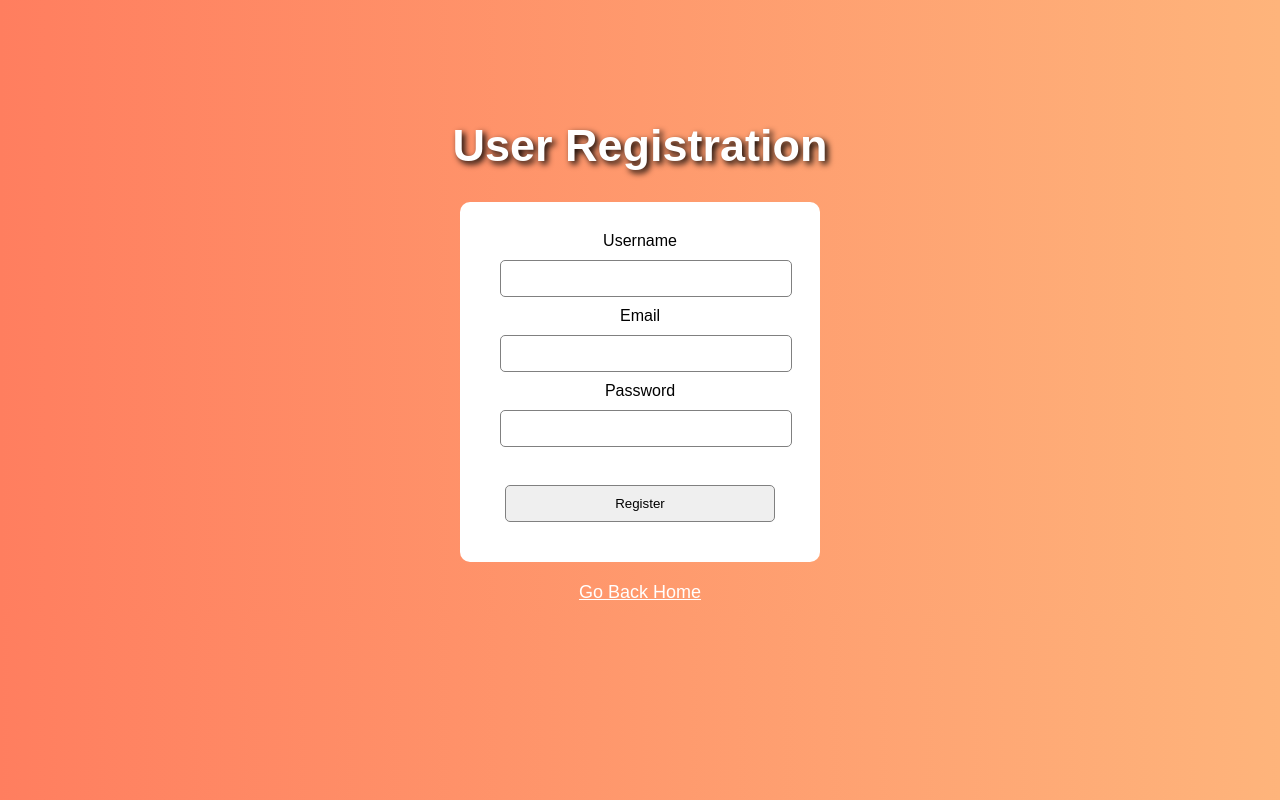
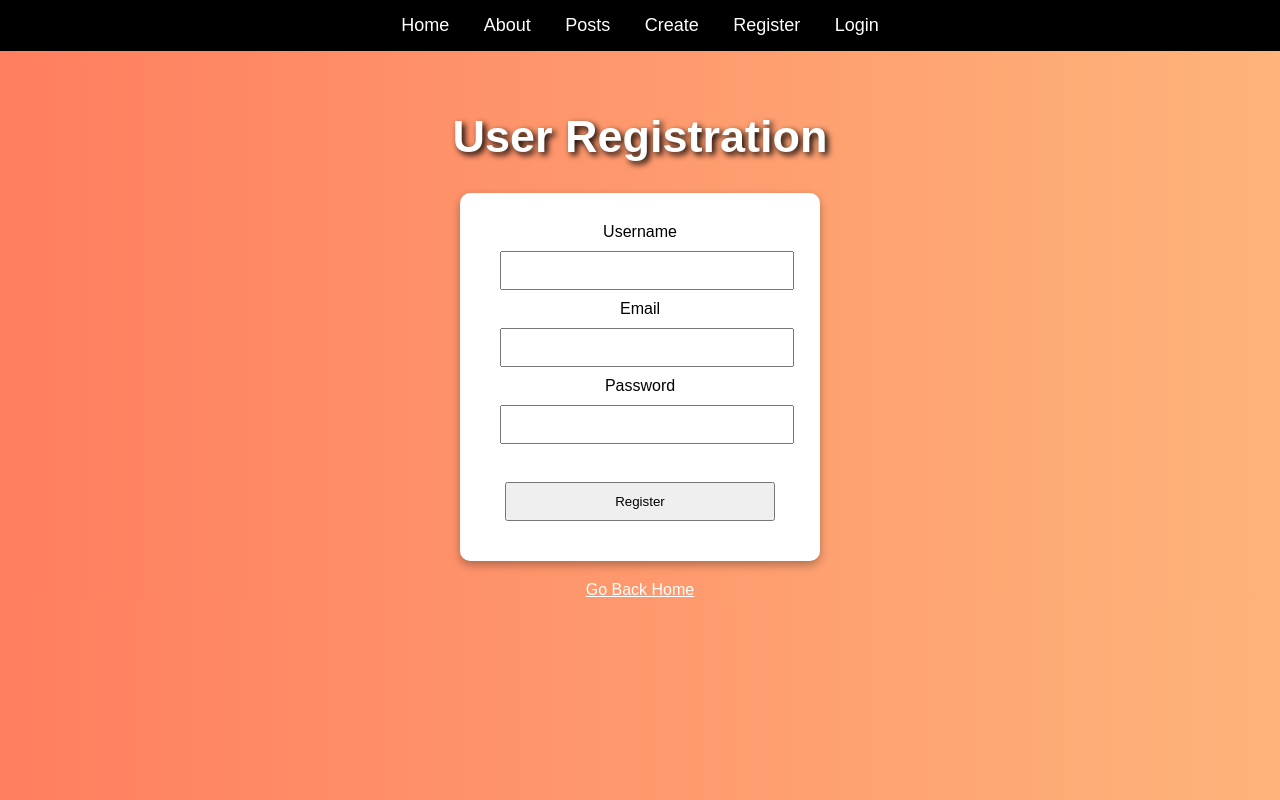
Before and after one commit to YUVI00111/Blog-Platform, a Flask app: page /register in a window 1280 px wide. Run offline with Flask 3, Linux system fonts and the light colour scheme.

Commit message:
Displying Post and Navigation

```diff
--- /dev/null
+++ b/templates/base.html
@@ -0,0 +1,86 @@
+<!DOCTYPE html>
+<html>
+<head>
+<title>Blog Platform</title>
+
+<style>
+
+body{
+    margin:0;
+    font-family: Arial;
+    background: linear-gradient(to right, #ff7e5f, #feb47b);
+}
+
+/* Navbar */
+.navbar{
+    background:black;
+    padding:15px;
+    text-align:center;
+}
+
+.navbar a{
+    color:white;
+    margin:15px;
+    text-decoration:none;
+    font-size:18px;
+}
+
+.navbar a:hover{
+    color:yellow;
+}
+
+/* Content */
+.content{
+    text-align:center;
+    margin-top:60px;
+}
+
+/* Card Style */
+.card{
+    background:white;
+    width:300px;
+    margin:20px auto;
+    padding:20px;
+    border-radius:10px;
+    box-shadow:0px 4px 10px rgba(0,0,0,0.3);
+}
+
+/* Form */
+input, textarea{
+    width:90%;
+    padding:10px;
+    margin:10px;
+}
+
+button{
+    padding:10px 20px;
+    background:black;
+    color:white;
+    border:none;
+}
+
+button:hover{
+    background:red;
+}
+
+</style>
+
+</head>
+
+<body>
+
+<div class="navbar">
+    <a href="/">Home</a>
+    <a href="/about">About</a>
+    <a href="/posts">Posts</a>
+    <a href="/create">Create</a>
+    <a href="/register">Register</a>
+    <a href="/login">Login</a>
+</div>
+
+<div class="content">
+    {% block content %}{% endblock %}
+</div>
+
+</body>
+</html>
--- a/templates/register.html
+++ b/templates/register.html
@@ -1,84 +1,34 @@
-<!DOCTYPE html>
-<html>
-<head>
-<title>Register</title>
+{% extends "base.html" %}
 
-<style>
+{% block content %}
 
-body{
-background: linear-gradient(to right,#ff7e5f,#feb47b);
-font-family: Arial, sans-serif;
-text-align:center;
-margin-top:120px;
-}
+<h1 style="color:white; font-size:45px; text-shadow:3px 3px 6px black;">
+    User Registration
+</h1>
 
-h1{
-color:white;
-font-size:45px;
-text-shadow:3px 3px 6px black;
-}
-
-form{
-background:white;
-padding:30px;
-border-radius:10px;
-width:300px;
-margin:auto;
-}
-
-input{
-width:90%;
-padding:10px;
-margin:10px;
-border-radius:5px;
-border:1px solid gray;
-}
-
-button{
-padding:10px 20px;
-background:black;
-color:white;
-border:none;
-border-radius:5px;
-}
-
-button:hover{
-background:red;
-}
-
-a{
-display:block;
-margin-top:20px;
-color:white;
-font-size:18px;
-}
-
-</style>
-
-</head>
-
-<body>
-
-<h1>User Registration</h1>
+<div class="card" style="width:300px; margin:auto; padding:30px;">
 
 <form method="POST">
 
 {{ form.hidden_tag() }}
 
 {{ form.username.label }}<br>
-{{ form.username() }}<br>
+{{ form.username(class="form-control") }}<br>
 
 {{ form.email.label }}<br>
-{{ form.email() }}<br>
+{{ form.email(class="form-control") }}<br>
 
 {{ form.password.label }}<br>
-{{ form.password() }}<br><br>
+{{ form.password(class="form-control") }}<br><br>
 
-{{ form.submit() }}
+{{ form.submit(class="btn") }}
 
 </form>
 
-<a href="/">Go Back Home</a>
+</div>
 
-</body>
-</html>
+<a href="/" style="color:white; margin-top:20px; display:block;">
+    Go Back Home
+</a>
+
+{% endblock %}
```
Also changed, not shown: templates/about.html (+22 -37 lines), templates/create_post.html (+15 -43 lines), templates/index.html (+20 -49 lines), templates/login.html (+20 -65 lines), templates/posts.html (+9 -68 lines).
